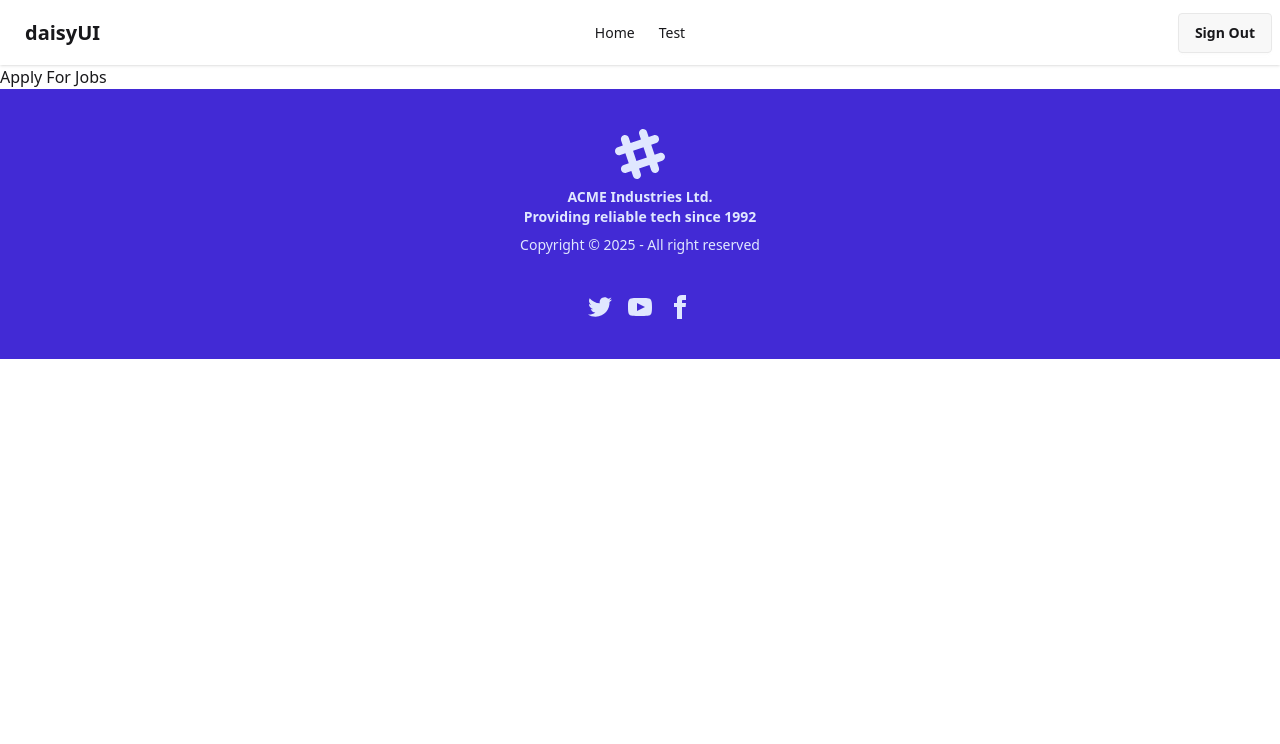
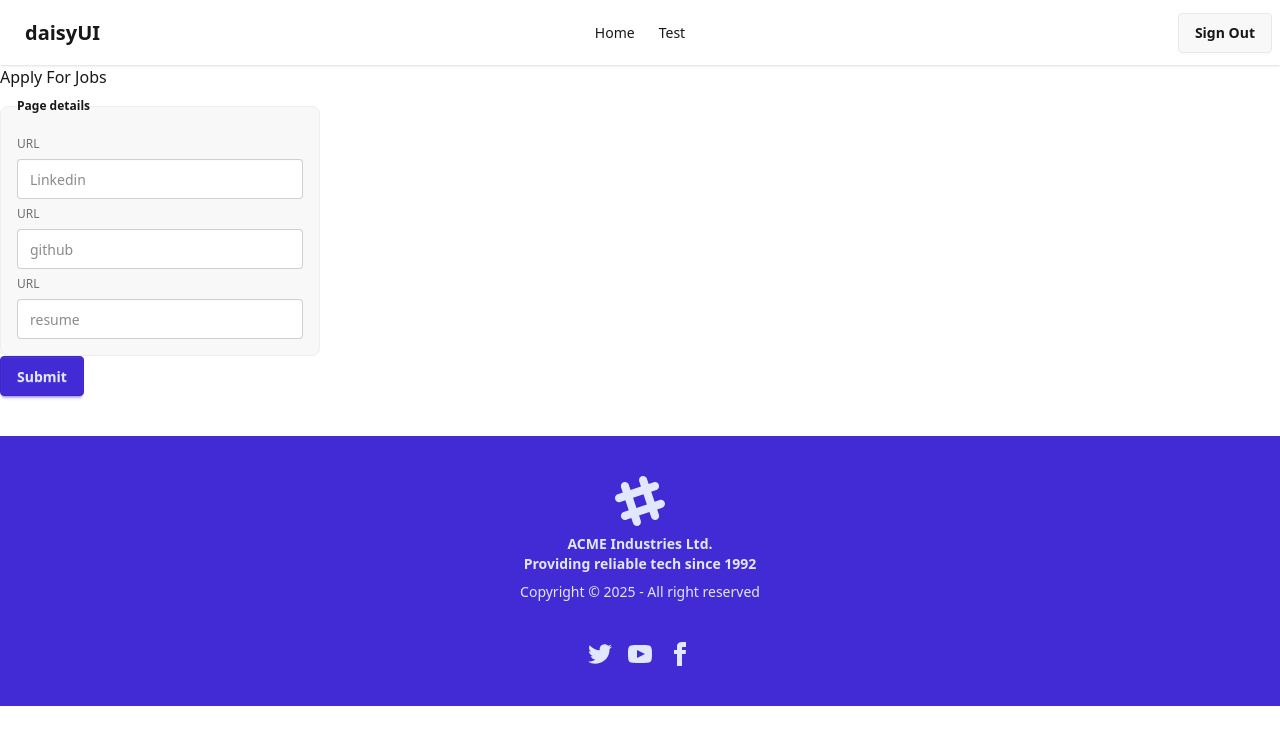
Before and after one commit to Ashahab007/mil-11-m-58-career-code-job-portal, a React (Vite) app: page /jobsapply/1 in a window 1280 px wide. Shown: the top 744 px of the page. Built offline with nearby package versions, Linux system fonts and the light colour scheme; no server answers; sample sign-in values are in the browser's storage.

Commit message:
created job apply form

```diff
--- /dev/null
+++ b/src/hooks/useAuth.jsx
@@ -0,0 +1,11 @@
+import React, { use } from "react";
+import { AuthContext } from "../context/AuthContext";
+
+const useAuth = () => {
+  // 23.1 creating a custom hook to get the user data. but we can also use like we previously used const {user}=use(AuthContext). But we have to the application of custom hook
+  const authInfo = use(AuthContext);
+  // 23.2 return it now to get the user data we just call the custom hook useAuth
+  return authInfo;
+};
+
+export default useAuth;
--- a/src/pages/JobsApply/JobsApply.jsx
+++ b/src/pages/JobsApply/JobsApply.jsx
@@ -1,7 +1,63 @@
 import React from "react";
+import { useParams } from "react-router";
+import useAuth from "../../hooks/useAuth";
 
 const JobsApply = () => {
-  return <div>Apply For Jobs</div>;
+  // 23.0 as the logged in user is going to apply for the jobs so we need to get the job id using useParams() and also we need the user to know who is applying. so we create a custom hook to get the user data.
+  const { id } = useParams();
+  console.log(id);
+  // 23.3 call the useAuth to get the user info
+  const { user } = useAuth();
+  console.log(user);
+
+  // 23.5 create a handleApplyJob function to get the data from the form
+  const handleApplyJob = (e) => {
+    e.preventDefault();
+    const form = e.target;
+    const linkedin = form.linkedin.value;
+    const github = form.github.value;
+    const resume = form.resume.value;
+    console.log(linkedin, github, resume);
+  };
+
+  return (
+    <div className="mb-10">
+      {/* 23.4 created a form for applying jobs by input url */}
+      <h3>Apply For Jobs</h3>
+      <form onSubmit={handleApplyJob}>
+        <fieldset className="fieldset bg-base-200 border-base-300 rounded-box w-xs border p-4">
+          <legend className="fieldset-legend">Page details</legend>
+
+          <label className="label">URL</label>
+          <input
+            type="url"
+            name="linkedin"
+            className="input"
+            placeholder="Linkedin"
+          />
+
+          <label className="label">URL</label>
+          <input
+            type="url"
+            name="github"
+            className="input"
+            placeholder="github"
+          />
+
+          <label className="label">URL</label>
+          <input
+            type="url"
+            name="resume"
+            className="input"
+            placeholder="resume"
+          />
+        </fieldset>
+        <button type="submit" className="btn btn-primary">
+          Submit
+        </button>
+      </form>
+    </div>
+  );
 };
 
 export default JobsApply;
--- a/src/pages/SignIn/SignIn.jsx
+++ b/src/pages/SignIn/SignIn.jsx
@@ -40,7 +40,7 @@ const SignIn = () => {
   return (
     <div className="hero bg-base-200 min-h-screen">
       <div className="hero-content flex-col lg:flex-row-reverse">
-        {/* 7.2 creating a animation from lottie. So first
+        {/* 11.2 creating a animation from lottie. So first
     download the animation from https://lottiefiles.com/. Select the
     animation then download the lottie JSON file. then install lottie react
     from https://www.npmjs.com/package/lottie-react "npm i lottie-react" */}
```
